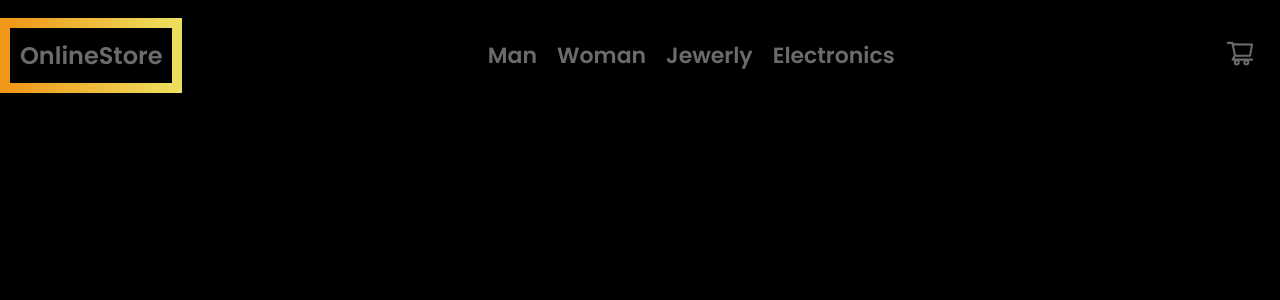
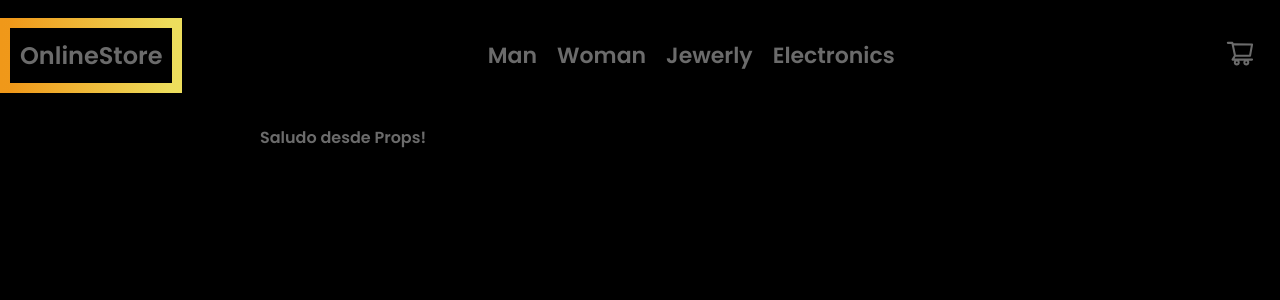
Before and after one commit to MartinVijarra/online-store, a React (Create React App) app: page / in a window 1280 px wide. Shown: the top 300 px of the page. Built offline with nearby package versions, Linux system fonts and the light colour scheme.

Commit message:
PreEntrega1 Vijarra

```diff
--- a/src/App.js
+++ b/src/App.js
@@ -1,9 +1,11 @@
 import { NavBar } from './Components/NavBar';
+import { ItemListContainer } from './Components/ItemListContainer';
 
 export function Header() {
     return (
         <>
             <NavBar />
+            <ItemListContainer saludo="Saludo desde Props!"/>
         </>
     )
 }
--- /dev/null
+++ b/src/Components/ItemListContainer.js
@@ -0,0 +1,7 @@
+export function ItemListContainer(greeting) {
+    return (
+        <div>
+            <h4>{greeting.saludo}</h4>
+        </div>
+    )
+}
--- a/src/StyleComponents/ItemList.css
+++ /dev/null
@@ -1,13 +0,0 @@
-main{
-    width: 100%;
-    margin-top: 55px;
-}
-
-.product-card{
-    max-width: 1400px;
-    margin: auto;
-}
-
-.card-title{
-    color: #6b6b6b;
-}
--- /dev/null
+++ b/src/StyleComponents/ItemListContainer.css
@@ -0,0 +1,4 @@
+h4{
+    color: #6b6b6b;
+    margin: 30px 260px;
+}
--- a/src/index.js
+++ b/src/index.js
@@ -2,7 +2,7 @@ import React from 'react';
 import ReactDOM from 'react-dom/client';
 import './StyleComponents/NavBar.css';
 import './StyleComponents/CartWidget.css';
-import './StyleComponents/ItemList.css'
+import './StyleComponents/ItemListContainer.css'
 import { Header } from "./App.js"
 
 const root = ReactDOM.createRoot(document.getElementById('root'));
```
